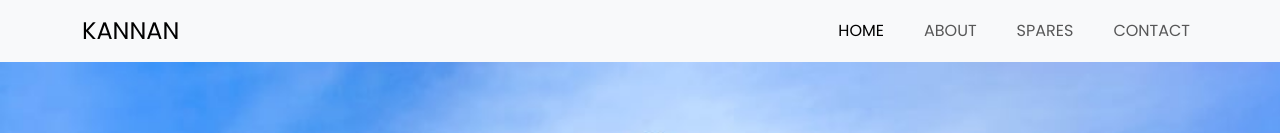
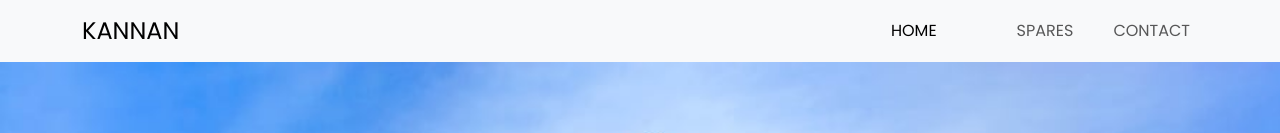
Before and after one commit to shakthy35/project1, a plain HTML site: page index.html in a window 1280 px wide. Shown: the top 133 px of the page. Drawn offline with nearby package versions, Linux system fonts and the light colour scheme.

Commit message:
second commit

```diff
--- a/index.html
+++ b/index.html
@@ -30,7 +30,7 @@
                         <a class="nav-link active" aria-current="page" href="#">Home</a>
                     </li>
                     <li class="nav-item">
-                        <a class="nav-link" href="#about">about</a>
+                        <a class="nav-link" href="#about"></a>
                     </li>
                     <li class="nav-item">
                         <a class="nav-link" href="#spares">spares</a>
```
